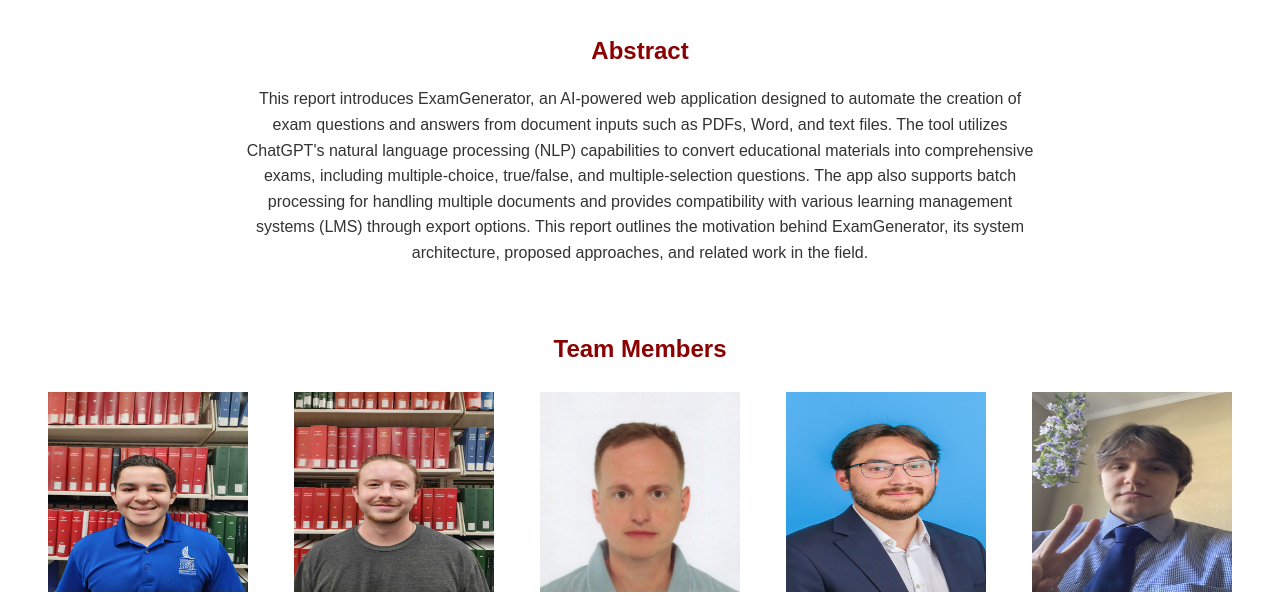
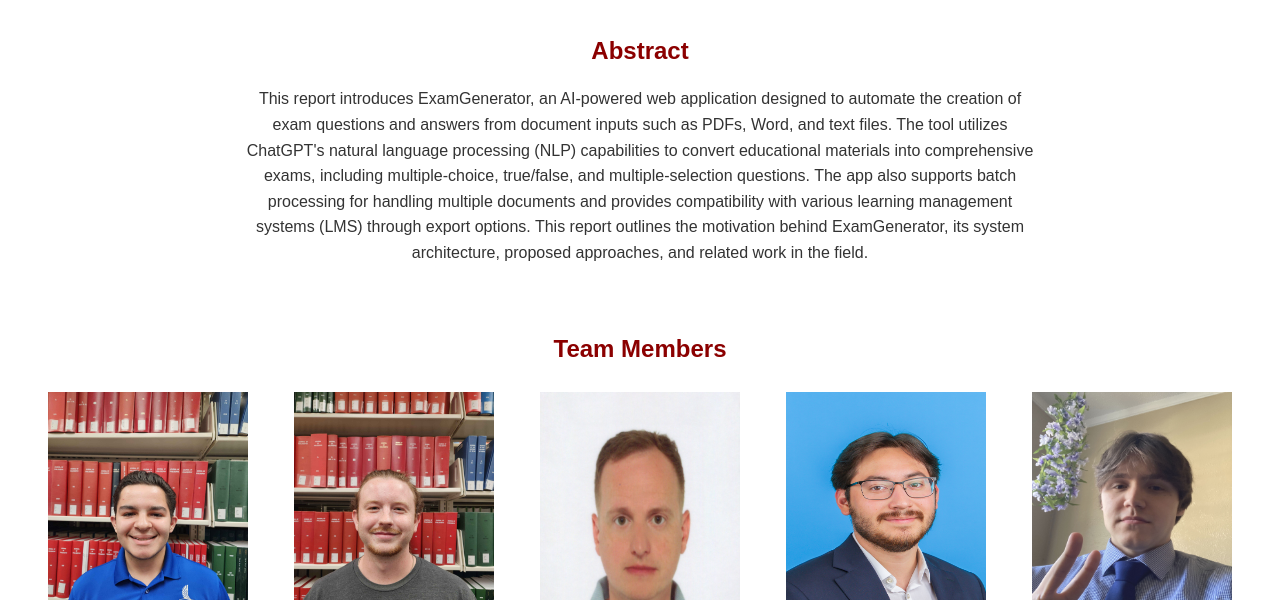
Before and after one commit to Dark1820/AI-Project-Website, a plain HTML site: page index.html in a window 1280 px wide. Shown: the part 200-800 px from the top of the page. Drawn offline with Linux system fonts and the light colour scheme.

Commit message:
Update styles.css

```diff
--- a/styles.css
+++ b/styles.css
@@ -67,7 +67,7 @@ body {
 /* Team Member Images */
 .team-grid img {
     width: 200px; /* Set a fixed width for all images */
-    height: 200px; /* Set a fixed height for consistency */
+    height: 250px; /* Set a fixed height for consistency */
 }
 
 /* Content Section */
```
